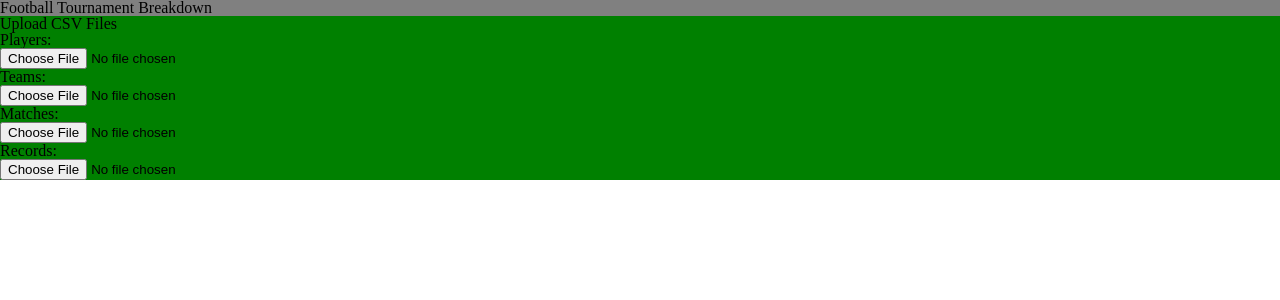
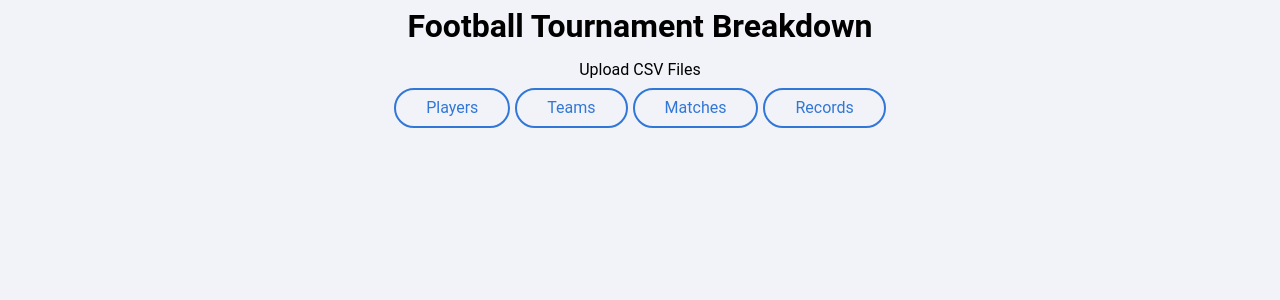
Before and after one commit to TeodorTodorovT/FootballTournamentBreakdown, a React (Vite) app: page / in a window 1280 px wide. Shown: the top 300 px of the page. Built offline with nearby package versions, Linux system fonts and the light colour scheme.

Commit message:
design for current components done, bracket - wip

```diff
--- a/src/App.css
+++ b/src/App.css
@@ -1,3 +1,18 @@
-.wrapper {
-    background-color: grey;
+.wrapper h1{
+    font-size: 32px;
+    text-align: center;
+    font-weight: bold;
+    margin: 10px 0;
 }
+
+.wrapper .load-new {
+    border-radius: 24px;
+    border: 2px solid #3177d7;
+    color: #3177d7;
+    padding: 10px 30px;
+    right: 5px;
+    bottom: 5px;
+    position: fixed;
+    cursor: pointer;
+
+}
--- a/src/App.jsx
+++ b/src/App.jsx
@@ -25,7 +25,7 @@ function App() {
             <h1>Football Tournament Breakdown</h1>
             {isDataHandeled ? (
               <>
-              <button onClick={handleReset}>Load New Data</button>
+              <button onClick={handleReset} className='load-new'>New</button>
               <BracketComponent tournamentData={tournamentData} />
               </>
 
--- a/src/components/BracketComponent/BracketComponent.css
+++ b/src/components/BracketComponent/BracketComponent.css
@@ -1,17 +1,64 @@
+.groups-wrapper h2{
+    font-weight: 600;
+    text-align: center;
+    font-size: 24px;
+    margin: 10px 0;
+}
+
+.groups-wrapper .matches{
+    display: flex;
+    flex-direction: row;
+}
+
+.groups-wrapper .date-group{
+    display: flex;
+    flex-direction: column;
+    gap: 5px;
+    margin-bottom: 10px;
+}
+
+.groups-wrapper .date-group h3{
+    background-color: #2f59ac;
+    color: #ffffff;
+    padding: 3px;
+}
+
+.groups-wrapper .matches {
+    display: flex;
+    gap: 5px;
+    flex-wrap: wrap;
+}
+
+.btn{
+    display: flex;
+    justify-content: center;
+}
+
+.groups-btn {
+    border-radius: 24px;
+    border: 2px solid #3177d7;
+    color: #3177d7;
+    padding: 10px 30px;
+    cursor: pointer;
+    text-align: center;
+}
+
 .bracket {
     display: flex;
     flex-direction: row;
-    align-items: center;
+    justify-content: space-around;
+    gap: 30px;
+    width: 100%;
+    max-width: 1000px;
+
+    overflow-x: scroll;
+    overflow-y: hidden;
+    white-space: nowrap;
+}
+
+.bracket .round {
+    display: flex;
+    flex-direction: column;
+    gap: 5px;
     justify-content: space-around;
 }
-
-.groups{
-    display: flex;
-    flex-direction: column;
-}
-
-.date-group{
-    display: flex;
-    flex-direction: row;
-    gap: 10px;
-}
--- a/src/components/BracketComponent/BracketComponent.jsx
+++ b/src/components/BracketComponent/BracketComponent.jsx
@@ -1,8 +1,9 @@
 import './BracketComponent.css';
 import { groupMatches } from '../../utils/groupMatches';
 import { getTeamName } from '../../utils/getTeamName';
-import { groupMatchesByDate} from '../../utils/groupMatchesByDate';
+import { groupMatchesByDate } from '../../utils/groupMatchesByDate';
 import { useState } from 'react';
+import MatchCardComponent from '../MatchCardComponent/MatchCardComponent';
 
 const BracketComponent = ({ tournamentData }) => {
     const [isHidden, setIsHidden] = useState(true);
@@ -11,15 +12,11 @@ const BracketComponent = ({ tournamentData }) => {
     const groupedMatches = groupMatches(matches, teams);
     const groupeStage = groupedMatches.shift();
 
-
-
     const groupedMatchesByDate = groupMatchesByDate(groupeStage);
 
     const handleHide = () => {
         setIsHidden(!isHidden);
     };
-
-    console.log(isHidden);
 
     return (
         <div>
@@ -29,31 +26,49 @@ const BracketComponent = ({ tournamentData }) => {
                     {Object.keys(groupedMatchesByDate).map((date) => (
                         <div key={date} className="date-group">
                             <h3>{date}</h3>
-                            {groupedMatchesByDate[date].map((match) => (
-                                <div key={match.ID} className="match">
-                                    {getTeamName(match.ATeamID, teams)} vs{' '}
-                                    {getTeamName(match.BTeamID, teams)} -{' '}
-                                    {match.Score}
-                                </div>
-                            ))}
+                            <div className="matches">
+                                {groupedMatchesByDate[date].map((match) => (
+                                    <MatchCardComponent
+                                        key={match.ID}
+                                        teamA={getTeamName(
+                                            match.ATeamID,
+                                            teams
+                                        )}
+                                        teamB={getTeamName(
+                                            match.BTeamID,
+                                            teams
+                                        )}
+                                        score={match.Score}
+                                    />
+                                ))}
+                            </div>
                         </div>
                     ))}
                 </div>
             </div>
-            <button onClick={handleHide}>
-                {isHidden ? 'Show' : 'Hide'} Groups
-            </button>
+            <div className="btn">
+                <button className="groups-btn" onClick={handleHide}>
+                    {isHidden ? 'Show' : 'Hide'} Groups
+                </button>
+            </div>
             <div className="bracket">
                 {groupedMatches.map((group, groupIndex) => {
                     return (
                         <div key={groupIndex} className="round">
                             {group.map((match) => {
                                 return (
-                                    <div key={match.ID} className="match">
-                                        {getTeamName(match.ATeamID, teams)} vs{' '}
-                                        {getTeamName(match.BTeamID, teams)} -{' '}
-                                        {match.Score}
-                                    </div>
+                                    <MatchCardComponent
+                                        key={match.ID}
+                                        teamA={getTeamName(
+                                            match.ATeamID,
+                                            teams
+                                        )}
+                                        teamB={getTeamName(
+                                            match.BTeamID,
+                                            teams
+                                        )}
+                                        score={match.Score}
+                                    />
                                 );
                             })}
                         </div>
--- a/src/components/FileParserComponent/FileParserComponent.css
+++ b/src/components/FileParserComponent/FileParserComponent.css
@@ -1,5 +1,45 @@
 .files-wrapper {
     display: flex;
     flex-direction: column;
-    background-color: green;
+    align-items: center;
 }
+
+.files-wrapper .labels {
+    display: flex;
+    flex-direction: row;
+    gap: 5px;
+    align-items: center;
+}
+
+.files-wrapper h2 {
+    font-weight: 400;
+    margin: 10px 0;
+}
+
+.files-wrapper label {
+    border-radius: 24px;
+    border: 2px solid #3177d7;
+    color: #3177d7;
+    padding: 10px 30px;
+    cursor: pointer;
+    text-align: center;
+}
+
+.files-wrapper .success {
+    background-color: #3177d7;
+    color: #f1f3f8;
+}
+
+input[type='file'] {
+    display: none;
+}
+
+
+@media screen and (max-width: 600px) {
+    .files-wrapper .labels {
+        flex-direction: column;
+    }
+    .files-wrapper label {
+        width: 100%;
+    }
+}
--- a/src/components/FileParserComponent/FileParserComponent.jsx
+++ b/src/components/FileParserComponent/FileParserComponent.jsx
@@ -9,7 +9,6 @@ import {
 
 import './FileParserComponent.css';
 
-// eslint-disable-next-line react/prop-types
 const FileParserComponent = ({ handleData, isDataHandeled }) => {
     const [players, setPlayers] = useState([]);
     const [teams, setTeams] = useState([]);
@@ -44,6 +43,7 @@ const FileParserComponent = ({ handleData, isDataHandeled }) => {
                     if (validatePlayersData(parsedData)) {
                         setPlayers(parsedData);
                     } else {
+                        setPlayers([]);
                         window.alert('Invalid players data');
                     }
                     break;
@@ -51,6 +51,7 @@ const FileParserComponent = ({ handleData, isDataHandeled }) => {
                     if (validateTeamsData(parsedData)) {
                         setTeams(parsedData);
                     } else {
+                        setTeams([]);
                         window.alert('Invalid teams data');
                     }
                     break;
@@ -58,6 +59,7 @@ const FileParserComponent = ({ handleData, isDataHandeled }) => {
                     if (validateMatchesData(parsedData)) {
                         setMatches(parsedData);
                     } else {
+                        setMatches([]);
                         window.alert('Invalid matches data');
                     }
                     break;
@@ -65,6 +67,7 @@ const FileParserComponent = ({ handleData, isDataHandeled }) => {
                     if (validateRecordsData(parsedData)) {
                         setRecords(parsedData);
                     } else {
+                        setRecords([]);
                         window.alert('Invalid records data');
                     }
                     break;
@@ -79,37 +82,48 @@ const FileParserComponent = ({ handleData, isDataHandeled }) => {
     return (
         <div className="files-wrapper">
             <h2>Upload CSV Files</h2>
-            <label>Players: </label>
+            <div className="labels">
+            <label
+                htmlFor="players"
+                className={players.length > 0 ? 'success' : null}
+            >
+                Players
+            </label>
             <input
+                id="players"
                 type="file"
                 accept=".csv"
                 onChange={(event) => handleFileUpload(event, 'players')}
                 placeholder="Upload Players CSV"
             />
 
-            <label>Teams: </label>
+            <label htmlFor="teams" className={teams.length > 0 ? 'success' : null}>Teams</label>
             <input
+                id="teams"
                 type="file"
                 accept=".csv"
                 onChange={(event) => handleFileUpload(event, 'teams')}
                 placeholder="Upload Teams CSV"
             />
 
-            <label>Matches: </label>
+            <label htmlFor="matches" className={matches.length > 0 ? 'success' : null}>Matches</label>
             <input
+                id="matches"
                 type="file"
                 accept=".csv"
                 onChange={(event) => handleFileUpload(event, 'matches')}
                 placeholder="Upload Matches CSV"
             />
 
-            <label>Records: </label>
+            <label htmlFor="records" className={records.length > 0 ? 'success' : null}>Records</label>
             <input
+                id="records"
                 type="file"
                 accept=".csv"
                 onChange={(event) => handleFileUpload(event, 'records')}
                 placeholder="Upload Records CSV"
             />
+            </div>
         </div>
     );
 };
--- /dev/null
+++ b/src/components/MatchCardComponent/MatchCardComponent.css
@@ -0,0 +1,15 @@
+.match {
+    display: flex;
+    flex-direction: column;
+    gap: 10px;
+    width: 160px;
+    border: 1px solid #dbdfe0;
+    padding: 10px;
+    background-color: #ffffff;
+    border-radius: 10px;
+}
+
+.match .team {
+    display: flex;
+    justify-content: space-between
+}
--- /dev/null
+++ b/src/components/MatchCardComponent/MatchCardComponent.jsx
@@ -0,0 +1,20 @@
+import './MatchCardComponent.css'
+
+const MatchCardComponent = ({ teamA, teamB, score }) => {
+    const [scoreA, scoreB] = score.split('-');
+
+    return (
+        <div className="match">
+            <div className="team">
+                <p>{teamA}</p>
+                <p>{scoreA}</p>
+            </div>
+            <div className="team">
+                <p>{teamB}</p>
+                <p>{scoreB}</p>
+            </div>
+        </div>
+    );
+};
+
+export default MatchCardComponent;
--- a/src/index.css
+++ b/src/index.css
@@ -41,3 +41,8 @@ table {
 	border-collapse: collapse;
 	border-spacing: 0;
 }
+
+body{
+	background-color: #f1f3f8;
+	font-family: "Roboto", system-ui;
+}
```
